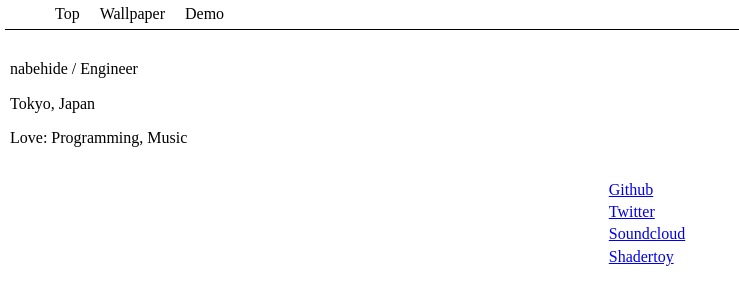
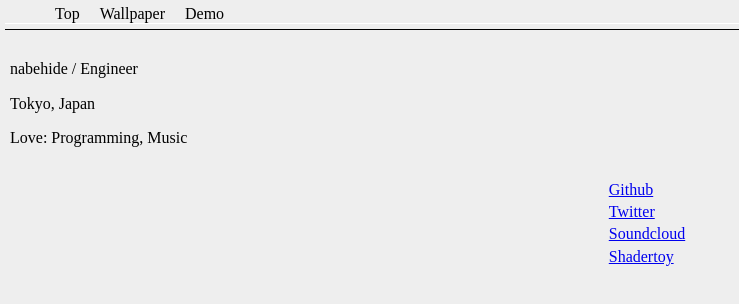
Before and after one commit to nabehide/mypage, a Nuxt app: page / in a window 1280 px wide. Shown: the top 304 px of the page, without its empty margins (0-739 px from the left). Built offline with nearby package versions, Linux system fonts and the light colour scheme; some icons are missing.

Commit message:
add: global css

```diff
--- /dev/null
+++ b/assets/css/main.css
@@ -0,0 +1,5 @@
+body {
+  background: #eee;
+  height: 100%;
+  width: 100%;
+}
--- a/nuxt.config.js
+++ b/nuxt.config.js
@@ -13,6 +13,7 @@ module.exports = {
   },
   css: [
     'normalize.css',
+    '~/assets/css/main.css',
     '@fortawesome/fontawesome-free-webfonts',
     '@fortawesome/fontawesome-free-webfonts/css/fa-brands.css',
     '@fortawesome/fontawesome-free-webfonts/css/fa-regular.css',
```
